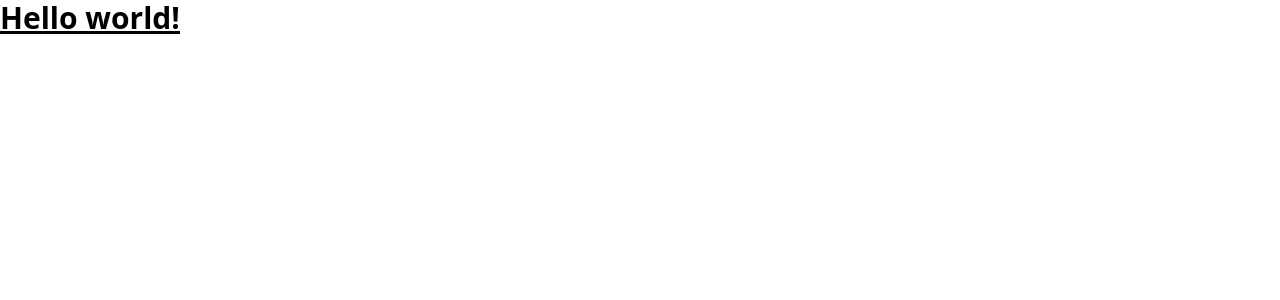
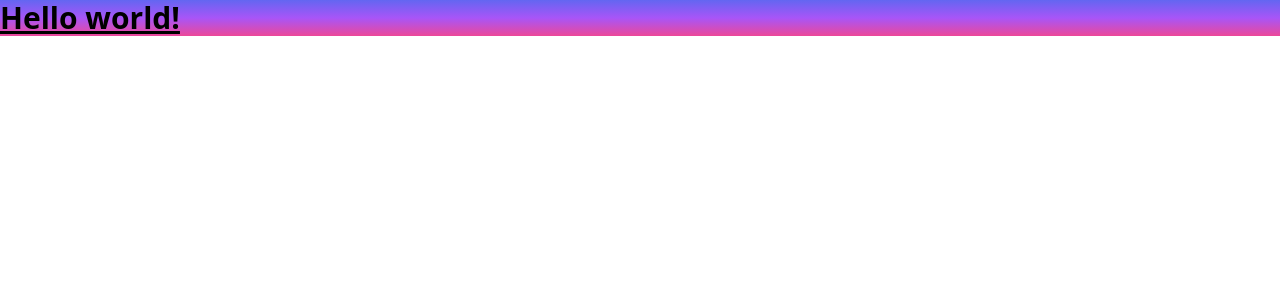
Before and after one commit to chucoding/dream-measurement, a Next.js app: page / in a window 1280 px wide. Shown: the top 300 px of the page. Built offline with nearby package versions, Linux system fonts and the light colour scheme.

Commit message:
feat : gradient background

```diff
--- a/src/app/layout.tsx
+++ b/src/app/layout.tsx
@@ -7,10 +7,6 @@
 }) {
   return (
     <html lang="en">
-      {/*
-        <head /> will contain the components returned by the nearest parent
-        head.tsx. Find out more at https://beta.nextjs.org/docs/api-reference/file-conventions/head
-      */}
       <head />
       <body>{children}</body>
     </html>
--- a/src/app/page.tsx
+++ b/src/app/page.tsx
@@ -4,7 +4,7 @@
 
 export default function Home() {
   return (
-    <main>
+    <main className="bg-gradient-to-b from-indigo-500 via-purple-500 to-pink-500">
       <h1 className="text-3xl font-bold underline">Hello world!</h1>
     </main>
   );
```
